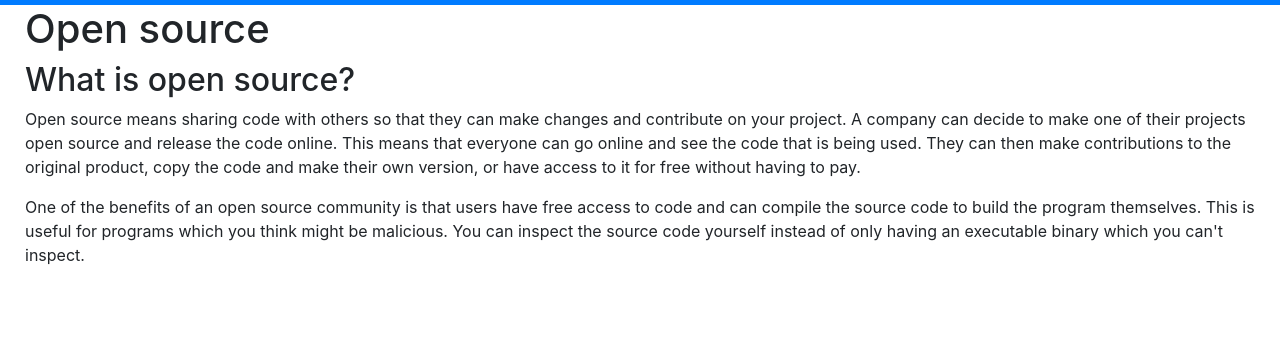
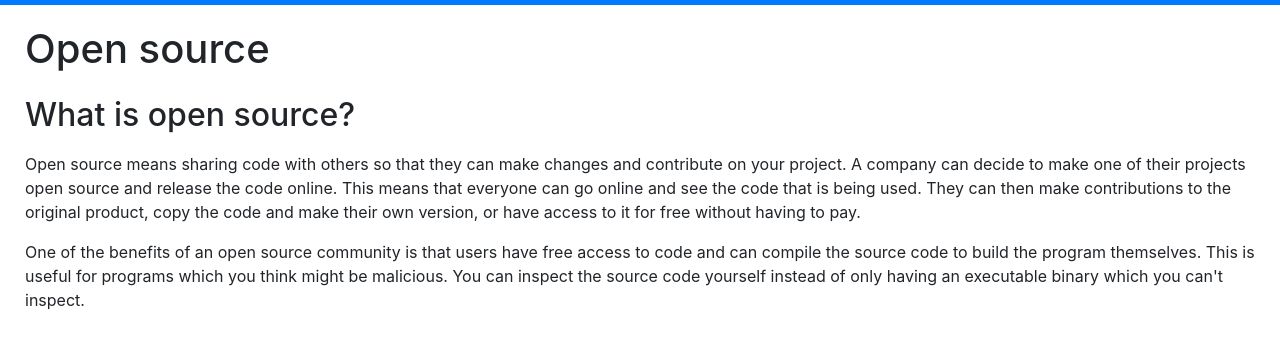
Before and after one commit to gdelmo/gdelmo.github.io, a plain HTML site: page open-source/index.html in a window 1280 px wide. Shown: the part 53-402 px from the top of the page. Drawn offline with nearby package versions, Linux system fonts and the light colour scheme.

Commit message:
Update index.html

```diff
--- a/open-source/index.html
+++ b/open-source/index.html
@@ -35,9 +35,9 @@
   </div>
 </nav>
     <div id="main-content">
-    <h1>Open source</h1>
-    <h2>What is open source?</h2>
-    <p>
+    <h1 style="padding-top: 20px;">Open source</h1>
+    <h2 style="padding-top: 15px;">What is open source?</h2>
+    <p style="padding-top: 10px;">
       Open source means sharing code with others so that they can make changes and contribute on your project. A company can decide to make one of their projects open source and release the code online. This means that everyone can go online and see the code that is being used. They can then make contributions to the original product, copy the code and make their own version, or have access to it for free without having to pay.
     </p>
      <p>One of the benefits of an open source community is that users have free access to code and can compile the source code to build the program themselves. This is useful for programs which you think might be malicious. You can inspect the source code yourself instead of only having an executable binary which you can't inspect.
```
